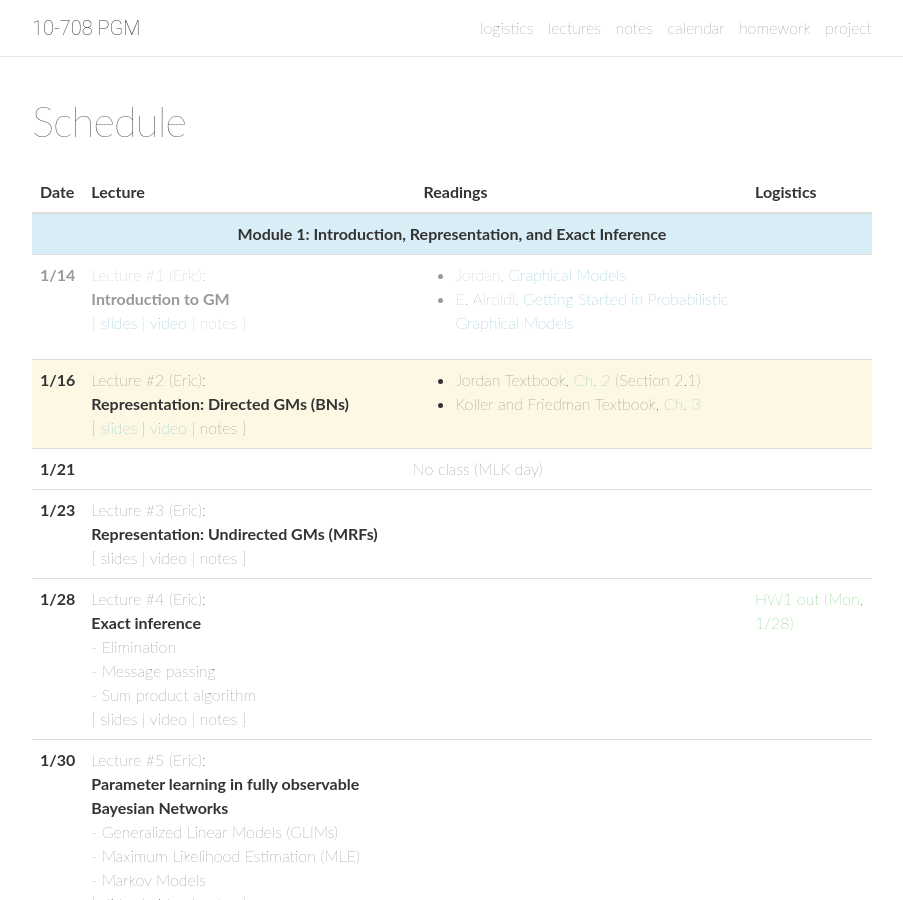
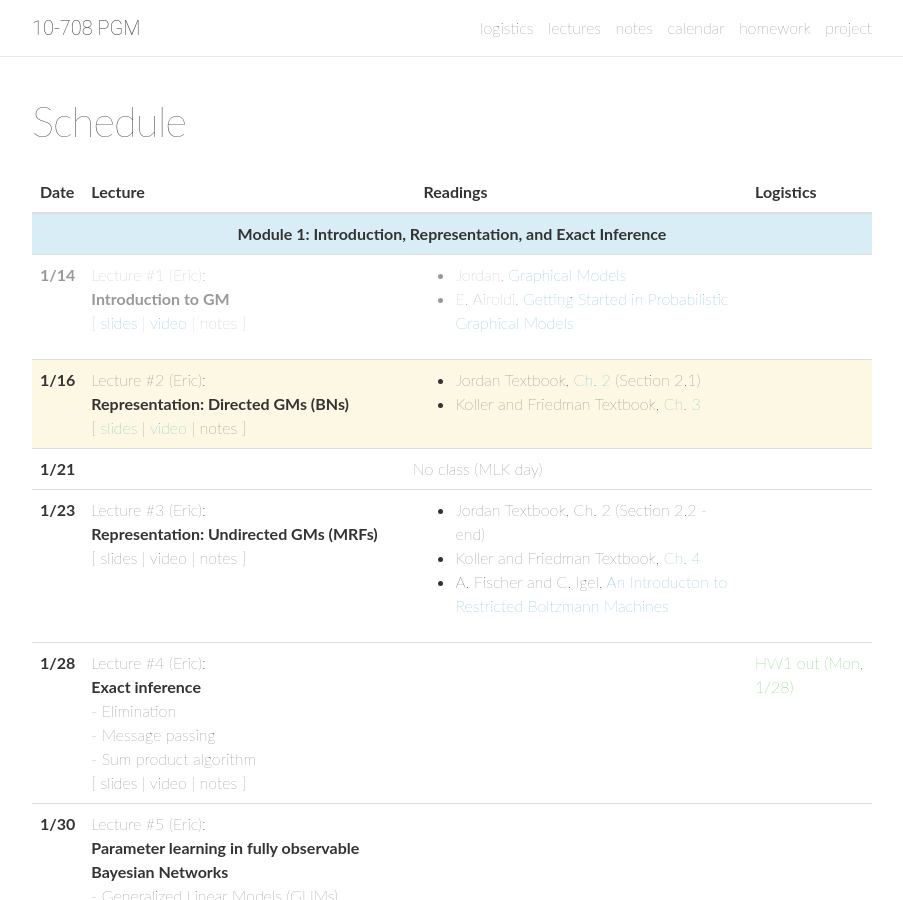
Before and after one commit to sailinglab/pgm-spring-2019, a Jekyll site: the page built from _pages/lectures.md, in a window 1280 px wide and 900 px high. Shown: the whole window, without its empty margins (188-1091 px from the left). Built offline with Jekyll 4.4.1, drawn with Linux system fonts in a browser that asks for light colours; nearby versions of some CDN libraries; comment, search, counter and statistics services are not loaded.

Commit message:
Update lectures.yml

```diff
--- a/_data/lectures.yml
+++ b/_data/lectures.yml
@@ -35,6 +35,9 @@
   video:
   notes:
   readings:
+    - Jordan Textbook, Ch. 2 (Section 2.2 - end)
+    - Koller and Friedman Textbook, <a href="http://www.cs.cmu.edu/~epxing/Class/10708-17/readings/Ch%204.pdf" target="_blank">Ch. 4</a>
+    - A. Fischer and C. Igel, <a href="http://image.diku.dk/igel/paper/AItRBM-proof.pdf" target="_blank">An Introducton to Restricted Boltzmann Machines</a>
   logistics:
 
 - date: 1/28
```
